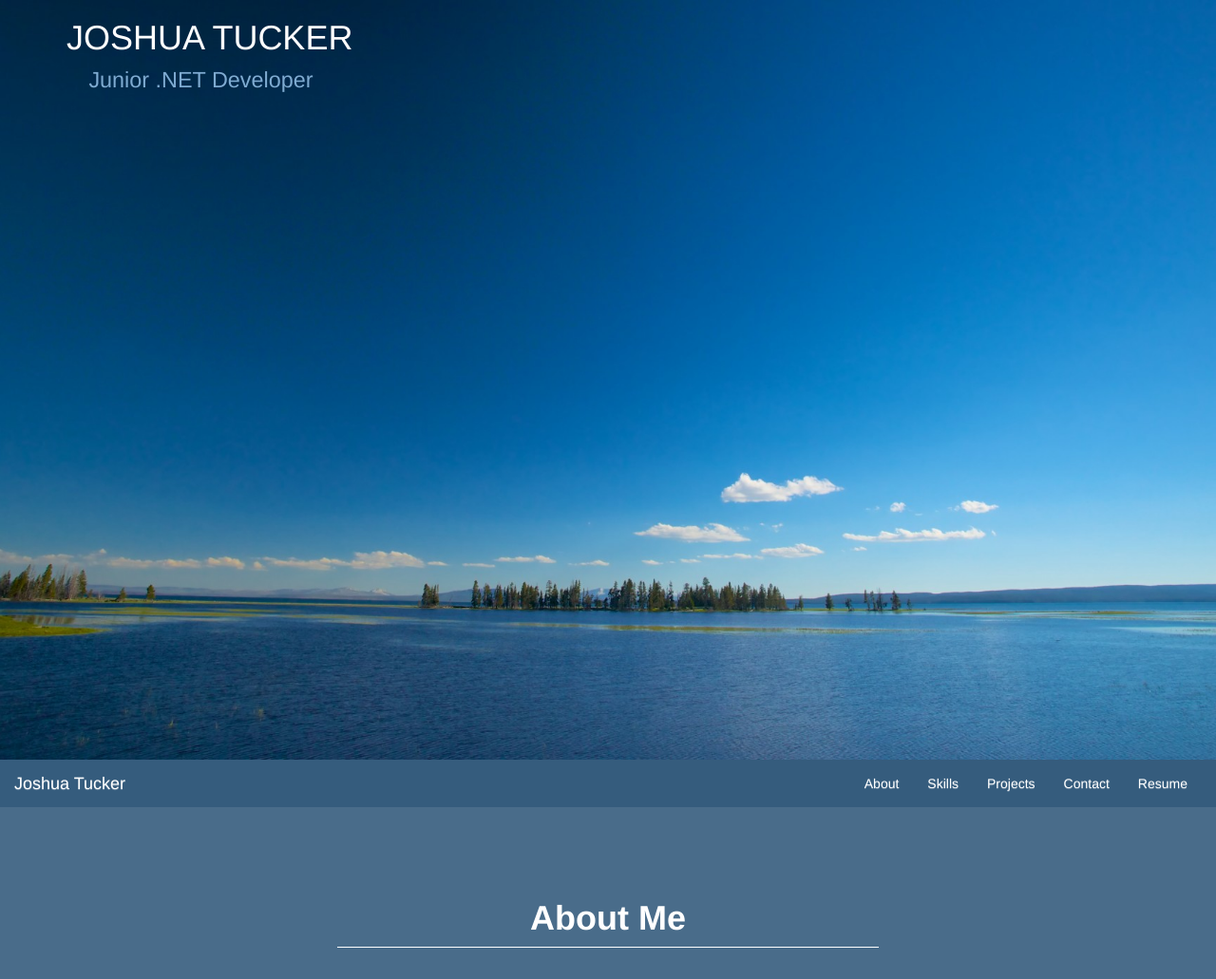
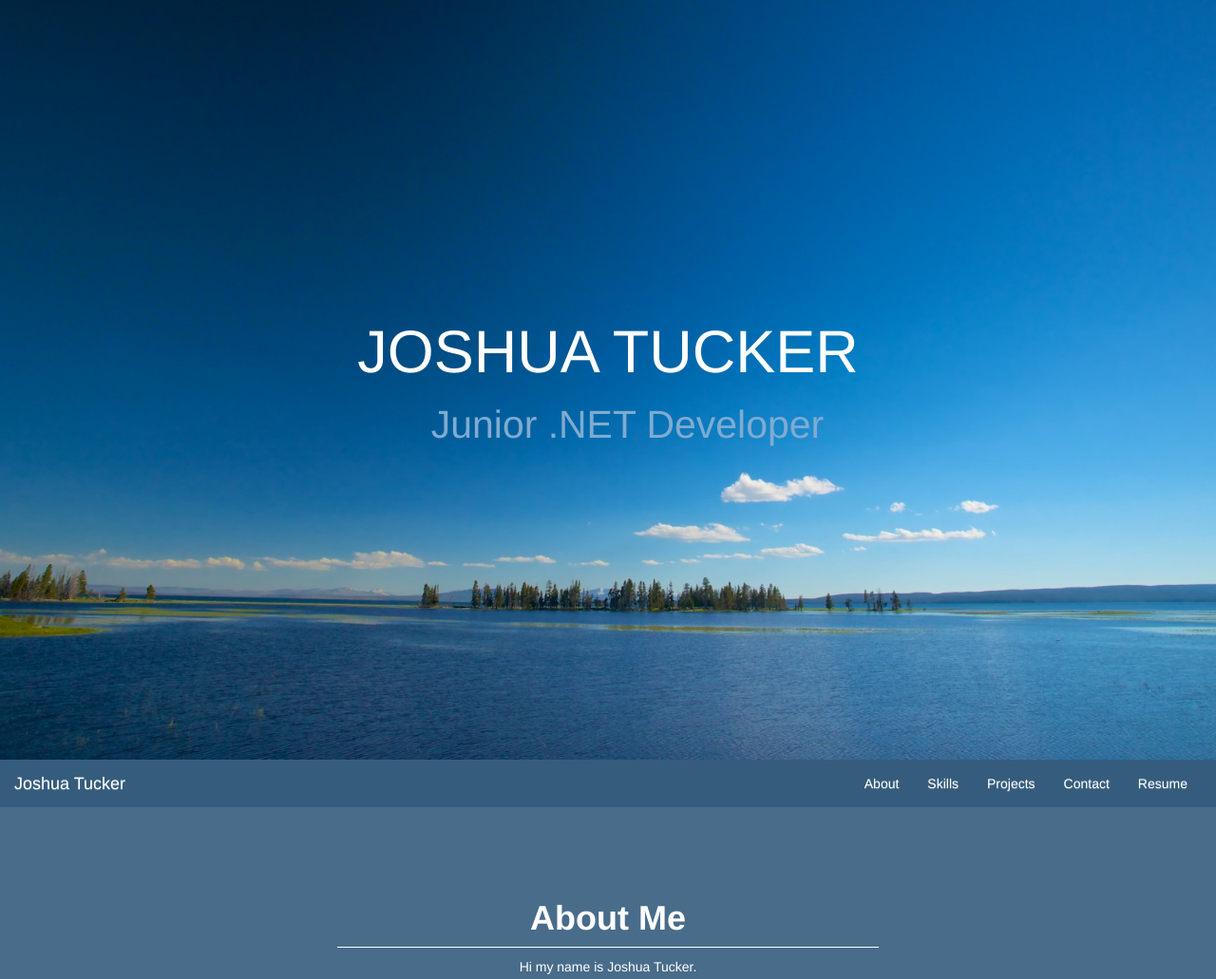
Before and after one commit to JTux/Beginner-Portfolio, a website: page index.html in a window 1280 px wide. Shown: the top 1031 px of the page at 95% size. Drawn offline with Linux system fonts and the light colour scheme; a web font is replaced by a local one.

Commit message:
Header settings changed

```diff
--- a/index.html
+++ b/index.html
@@ -30,8 +30,8 @@
 <body>
   <!-- Header -->
   <header id="main-header">
-    <div class="container">
-      <h1>JOSHUA TUCKER <br/><small>Junior .NET Developer</small></h1>
+    <div class="container" id="header-div">
+      <h1>JOSHUA TUCKER<br/><small>Junior .NET Developer</small></h1>
     </div>
   </header>
 
@@ -71,6 +71,7 @@
         <div class="col-md-12">
           <h1 class="section-title">About Me</h1>
           <hr/>
+          <p style="text-align:center;">Hi my name is Joshua Tucker.</p>
         </div>
         <div class="col-md-12">
 
--- a/scss/_body.scss
+++ b/scss/_body.scss
@@ -27,7 +27,7 @@ section {
 hr {
   border-color: #355c7d;
   min-width: 50%;
-  max-width: 150px;
+  max-width: 80px;
   margin: 10px auto;
 }
 
--- a/scss/_header.scss
+++ b/scss/_header.scss
@@ -14,3 +14,20 @@ header h1 small {
     margin-left: 1em;
     color: #7fabd1;
 }
+#main-header{
+    display: table;
+    position: relative;
+    color: white;
+    width: 100%;
+    height: 100%;
+}
+#header-div {
+    display: table-cell;
+    text-align: center;
+    vertical-align: middle;
+}
+
+#header-div h1 {
+    font-size: 4.5em;
+
+}
```
Also changed, not shown: css/main.css.
